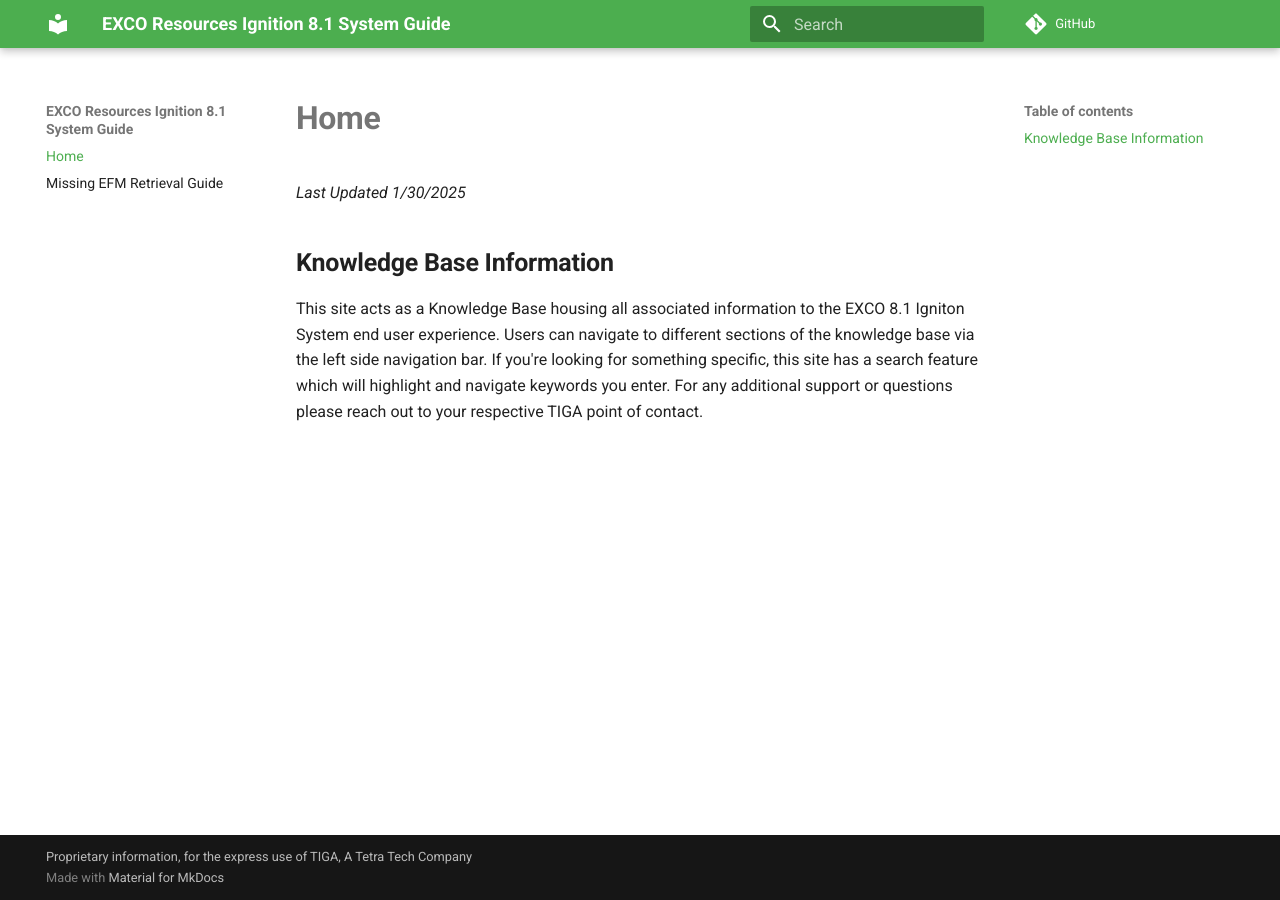
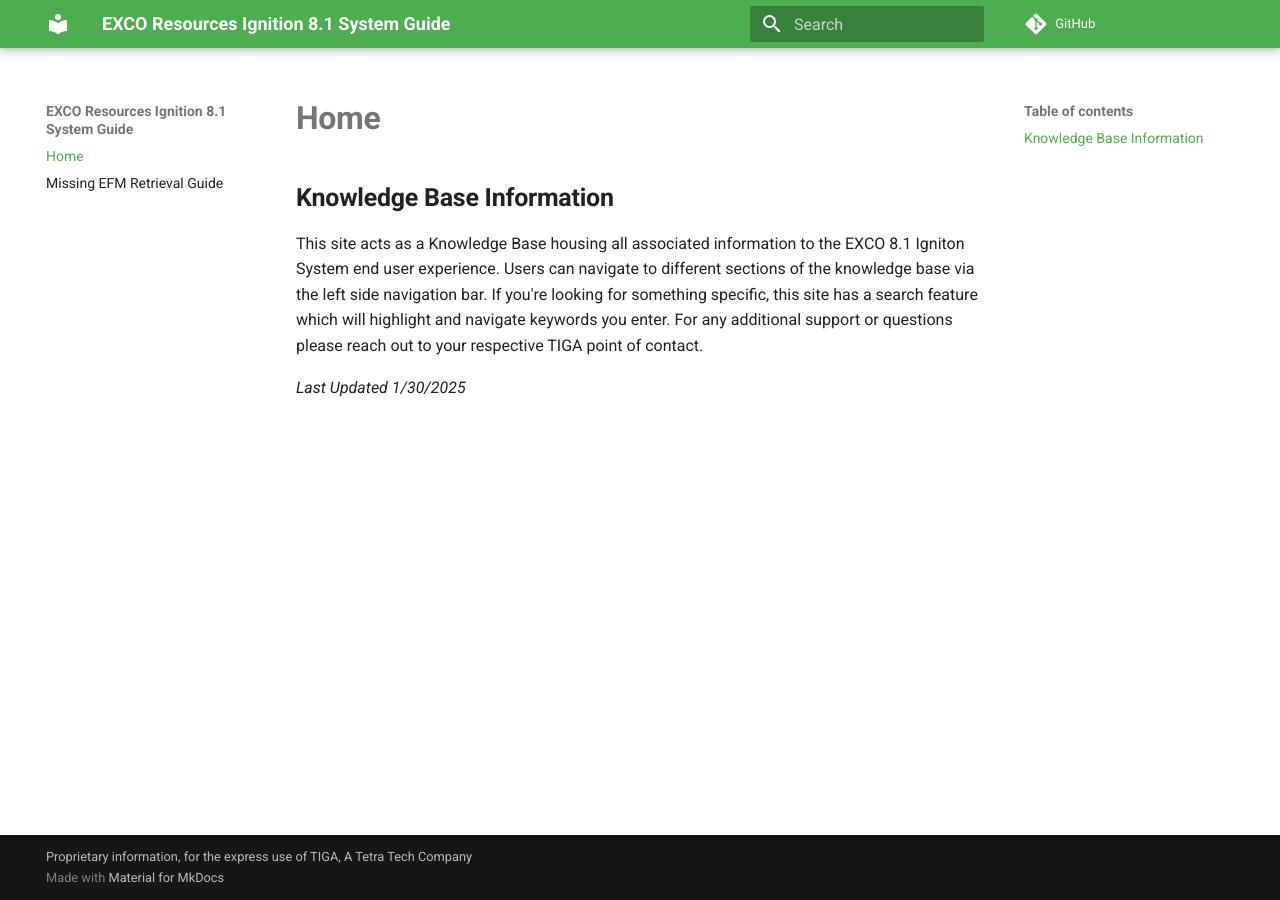
Before and after one commit to Mokrecho1/ER-8.1SystemDocumentation, an MkDocs documentation site: the page built from docs/index.md, in a window 1280 px wide. Built offline with MkDocs 1.6.1 and Material for MkDocs 9.7.7, drawn with Linux system fonts in a browser that asks for light colours; comment, search, counter and statistics services are not loaded.

```diff
--- a/docs/index.md
+++ b/docs/index.md
@@ -1,6 +1,8 @@
 # **Home**
-*Last Updated 1/30/2025*
 
 ## **Knowledge Base Information**
 
 This site acts as a Knowledge Base housing all associated information to the EXCO 8.1 Igniton System end user experience. Users can navigate to different sections of the knowledge base via the left side navigation bar. If you're looking for something specific, this site has a search feature which will highlight and navigate keywords you enter. For any additional support or questions please reach out to your respective TIGA point of contact.
+
+
+*Last Updated 1/30/2025*
```
